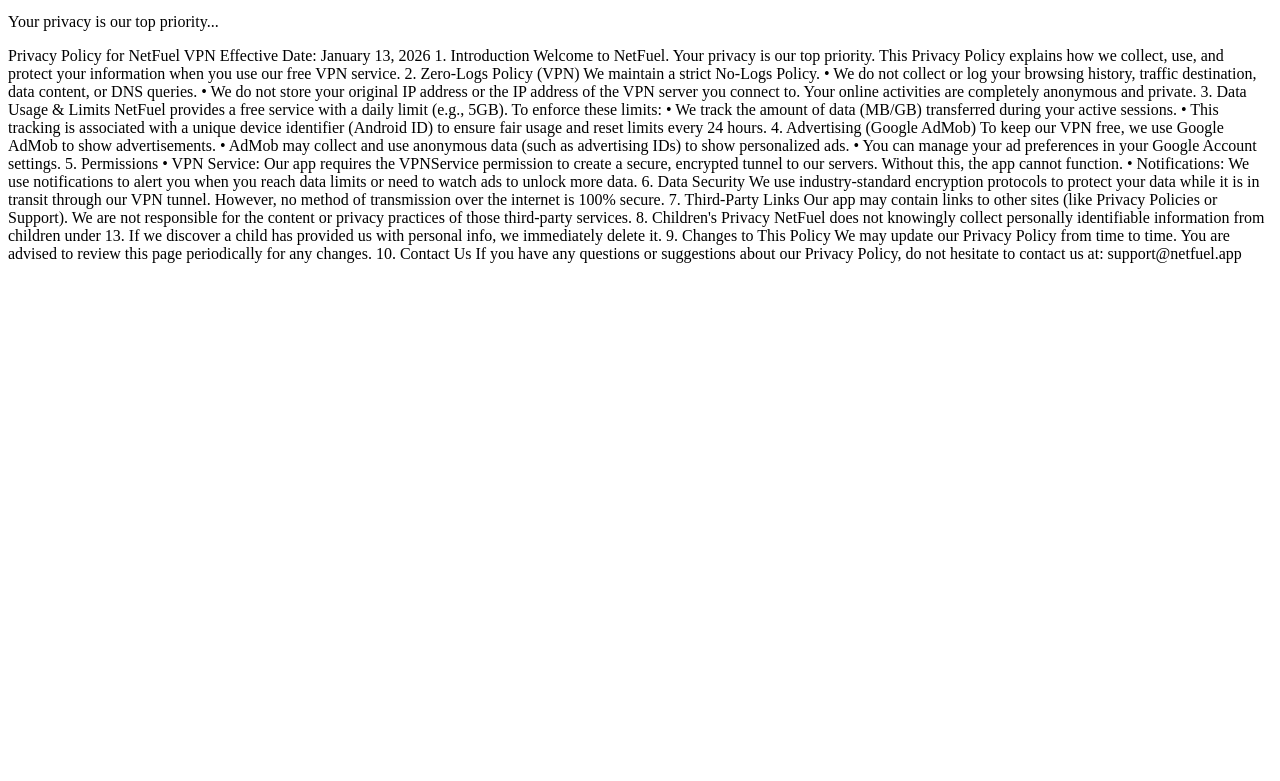
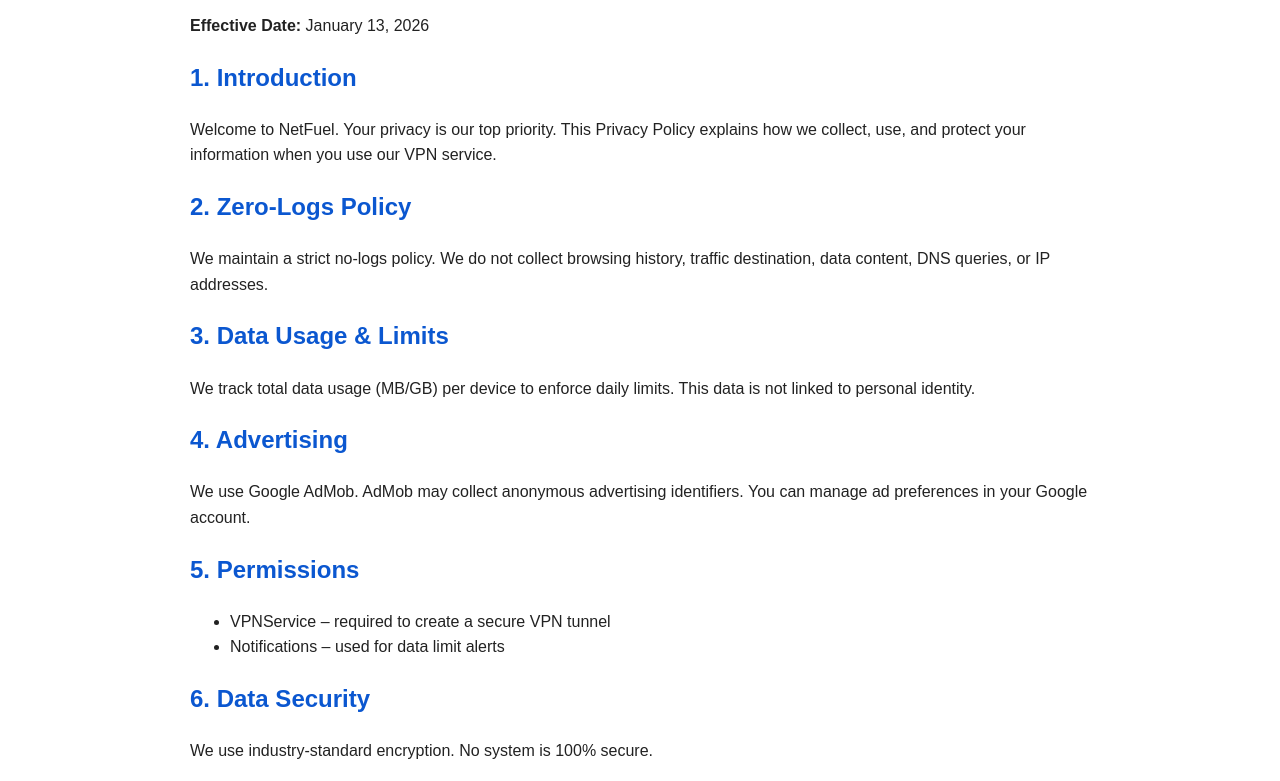
Before and after one commit to dreamgodx10/netfuel-privacy, a plain HTML site: page index.html in a window 1280 px wide. Shown: the part 101-882 px from the top of the page. Before the commit the page ends 800 px from the top, so only its background shows below. Drawn offline with Linux system fonts and the light colour scheme.

Commit message:
Update privacy policy

```diff
--- a/index.html
+++ b/index.html
@@ -1,43 +1,58 @@
 <!DOCTYPE html>
-<html>
+<html lang="en">
 <head>
   <meta charset="UTF-8">
-  <title>Privacy Policy - NetFuel VPN</title>
+  <title>Privacy Policy – NetFuel VPN</title>
+  <meta name="viewport" content="width=device-width, initial-scale=1">
+  <style>
+    body {
+      font-family: Arial, sans-serif;
+      line-height: 1.6;
+      padding: 20px;
+      max-width: 900px;
+      margin: auto;
+      background: #ffffff;
+      color: #222;
+    }
+    h1, h2 {
+      color: #0b57d0;
+    }
+  </style>
 </head>
 <body>
-  <h1>Privacy Policy for NetFuel VPN</h1>
 
-  <p>Effective Date: January 13, 2026</p>
+<h1>Privacy Policy for NetFuel VPN</h1>
+<p><strong>Effective Date:</strong> January 13, 2026</p>
 
-  <p>Your privacy is our top priority...</p>
+<h2>1. Introduction</h2>
+<p>Welcome to NetFuel. Your privacy is our top priority. This Privacy Policy explains how we collect, use, and protect your information when you use our VPN service.</p>
 
- Privacy Policy for NetFuel VPN
-Effective Date: January 13, 2026
-1. Introduction Welcome to NetFuel. Your privacy is our top priority. This Privacy Policy explains how we collect, use, and protect your information when you use our free VPN service.
-2. Zero-Logs Policy (VPN) We maintain a strict No-Logs Policy.
-•
-We do not collect or log your browsing history, traffic destination, data content, or DNS queries.
-•
-We do not store your original IP address or the IP address of the VPN server you connect to. Your online activities are completely anonymous and private.
-3. Data Usage & Limits NetFuel provides a free service with a daily limit (e.g., 5GB). To enforce these limits:
-•
-We track the amount of data (MB/GB) transferred during your active sessions.
-•
-This tracking is associated with a unique device identifier (Android ID) to ensure fair usage and reset limits every 24 hours.
-4. Advertising (Google AdMob) To keep our VPN free, we use Google AdMob to show advertisements.
-•
-AdMob may collect and use anonymous data (such as advertising IDs) to show personalized ads.
-•
-You can manage your ad preferences in your Google Account settings.
-5. Permissions
-•
-VPN Service: Our app requires the VPNService permission to create a secure, encrypted tunnel to our servers. Without this, the app cannot function.
-•
-Notifications: We use notifications to alert you when you reach data limits or need to watch ads to unlock more data.
-6. Data Security We use industry-standard encryption protocols to protect your data while it is in transit through our VPN tunnel. However, no method of transmission over the internet is 100% secure.
-7. Third-Party Links Our app may contain links to other sites (like Privacy Policies or Support). We are not responsible for the content or privacy practices of those third-party services.
-8. Children's Privacy NetFuel does not knowingly collect personally identifiable information from children under 13. If we discover a child has provided us with personal info, we immediately delete it.
-9. Changes to This Policy We may update our Privacy Policy from time to time. You are advised to review this page periodically for any changes.
-10. Contact Us If you have any questions or suggestions about our Privacy Policy, do not hesitate to contact us at: support@netfuel.app
+<h2>2. Zero-Logs Policy</h2>
+<p>We maintain a strict no-logs policy. We do not collect browsing history, traffic destination, data content, DNS queries, or IP addresses.</p>
+
+<h2>3. Data Usage & Limits</h2>
+<p>We track total data usage (MB/GB) per device to enforce daily limits. This data is not linked to personal identity.</p>
+
+<h2>4. Advertising</h2>
+<p>We use Google AdMob. AdMob may collect anonymous advertising identifiers. You can manage ad preferences in your Google account.</p>
+
+<h2>5. Permissions</h2>
+<ul>
+  <li>VPNService – required to create a secure VPN tunnel</li>
+  <li>Notifications – used for data limit alerts</li>
+</ul>
+
+<h2>6. Data Security</h2>
+<p>We use industry-standard encryption. No system is 100% secure.</p>
+
+<h2>7. Children’s Privacy</h2>
+<p>We do not knowingly collect data from children under 13.</p>
+
+<h2>8. Changes</h2>
+<p>This policy may be updated. Please review periodically.</p>
+
+<h2>9. Contact</h2>
+<p>Email: support@netfuel.app</p>
+
 </body>
 </html>
```
